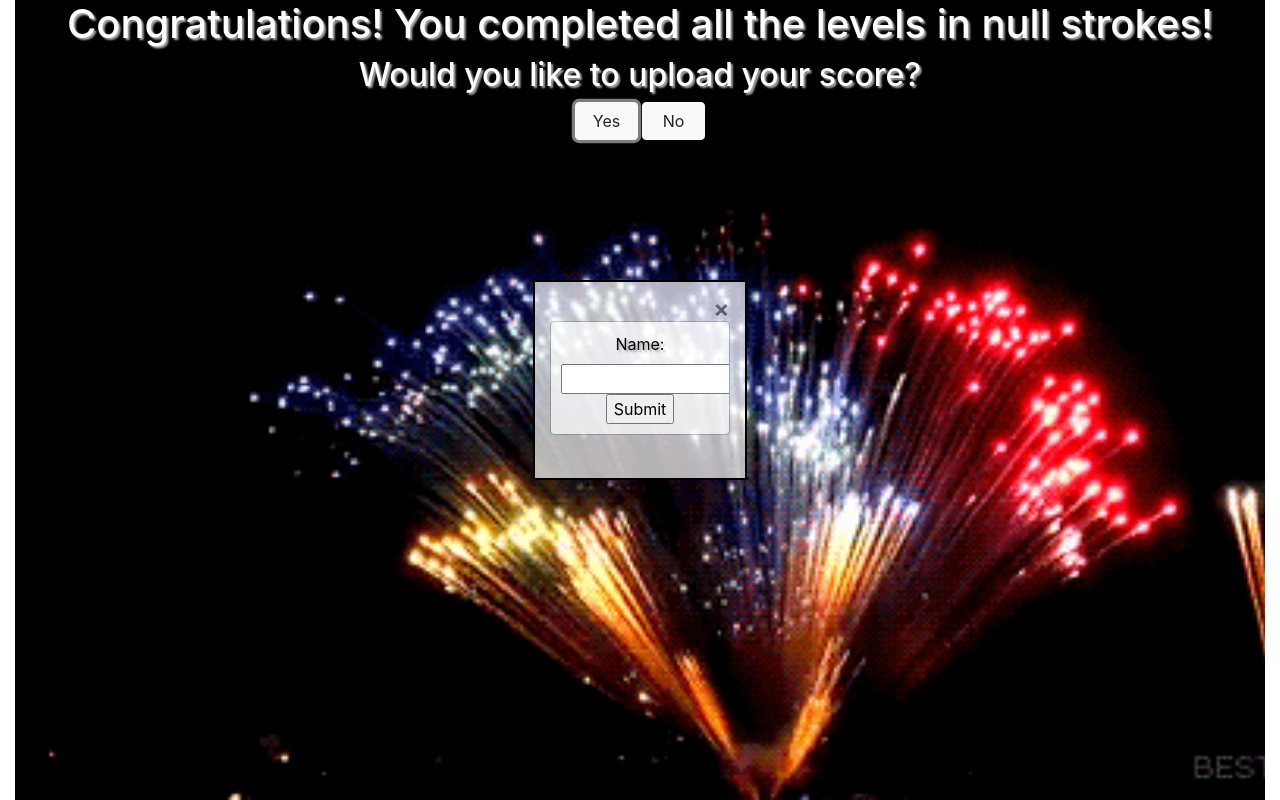
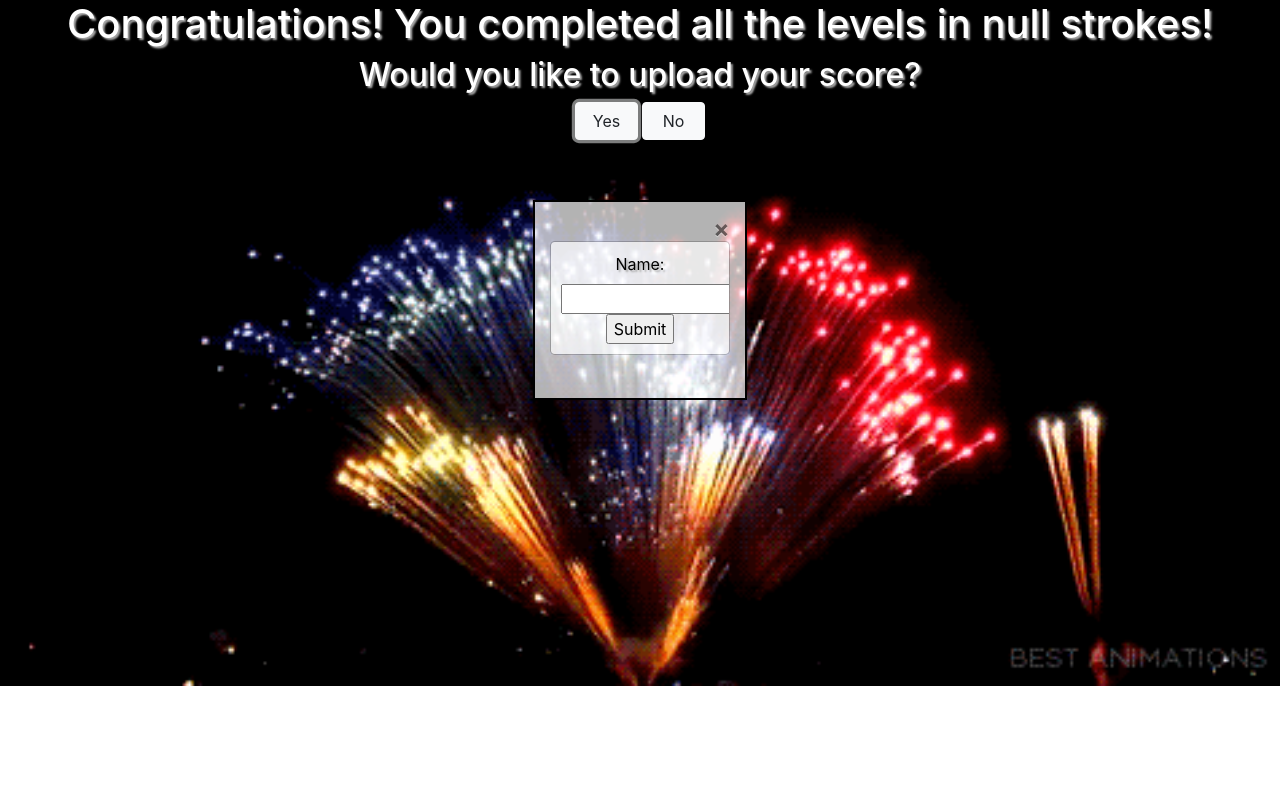
Before and after one commit to fabbrodan/GolfBrowserGame, a plain HTML site: page highscore.html in a window 1280 px wide. Both pictures are taken after a click on the button "Yes". Drawn offline with nearby package versions, Linux system fonts and the light colour scheme.

Commit message:
Updated the highscore background to fill page

```diff
--- a/highscore.html
+++ b/highscore.html
@@ -13,7 +13,7 @@
         <script src="https://www.gstatic.com/firebasejs/7.6.1/firebase-database.js"></script>
         <script src="scoresys.js"></script>
     </head>
-    <div class="container-fluid">
+    <div class="container-fluid" id="highScore-bg">
         <row>
             <div id="highScoreMain">
                 <h1 id ="congratsHeader"></h1>
--- a/style.css
+++ b/style.css
@@ -64,7 +64,7 @@ div {
     border: 2px solid black;
     z-index:1;
     padding: 15px;
-    top: 35%;
+    top: 25%;
     width:300px;
     height:200px;
     overflow:hidden;
@@ -88,9 +88,12 @@ div {
     width: 100%;
     height:100%;
     top: 5%;
+}
+
+#highScore-bg {
     background-image:url("Assets/Images/colorful-fan-firework-gif.gif");
     background-repeat: no-repeat;
-    background-size: cover;
+    background-size: 100%;
 }
 
 #gameDiv {
```
